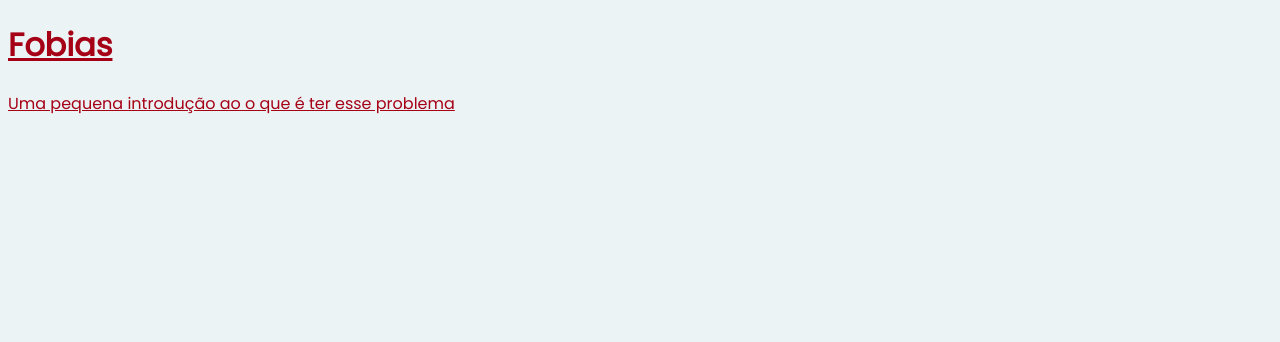
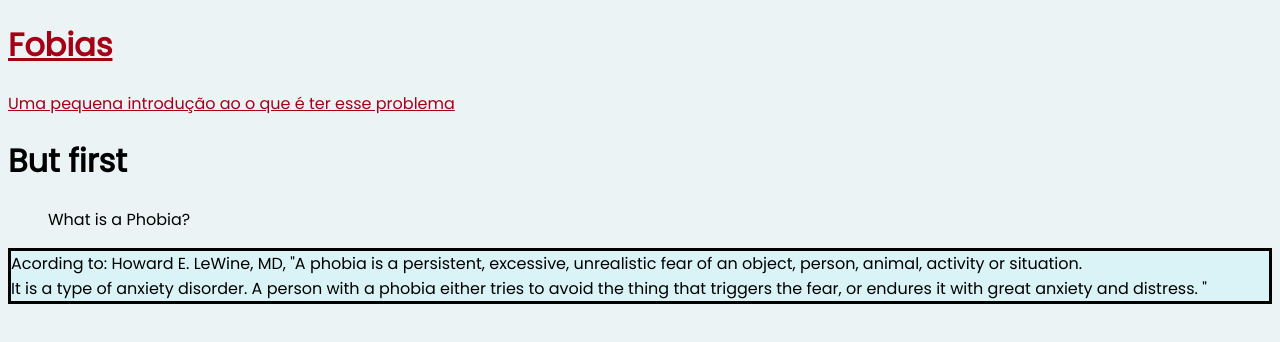
Before and after one commit to N0-N4M3-B0Y/Phobia-HTML-, a plain HTML site: page Phobias/index.html in a window 1280 px wide. Drawn offline with Linux system fonts and the light colour scheme.

Commit message:
Add files via upload

```diff
--- a/Phobias/index.html
+++ b/Phobias/index.html
@@ -15,7 +15,15 @@
             <h1>Fobias</h1>
             <p>Uma pequena introdução ao o que é ter esse problema</p>
         </div>
-
+        <div class="aboutPhobias">
+            <h1>But first</h1>
+            <ul>What is a Phobia?</ul>
+            <p id="aboutPhobiasParagraph">
+                Acording to: Howard E. LeWine, MD, "A phobia is a persistent, excessive, unrealistic fear of an object, person, animal, activity or situation.<br>
+                It is a type of anxiety disorder.
+                A person with a phobia either tries to avoid the thing that triggers the fear, or endures it with great anxiety and distress. "
+            </p>
+        </div>
         <script src="script.js" async defer></script>
     </body>
 </html>
--- a/Phobias/style.css
+++ b/Phobias/style.css
@@ -7,3 +7,12 @@ body{
     text-decoration: underline;
     color: #a60017;
 }
+.aboutPhobias{
+    font-family: 'Poppins', sans-serif;
+}
+#aboutPhobiasParagraph{
+    font-size: 100%;
+    background-color:#daf3f7 ;
+    border-style: solid;
+    border-width: 0.2rem;
+}
```
